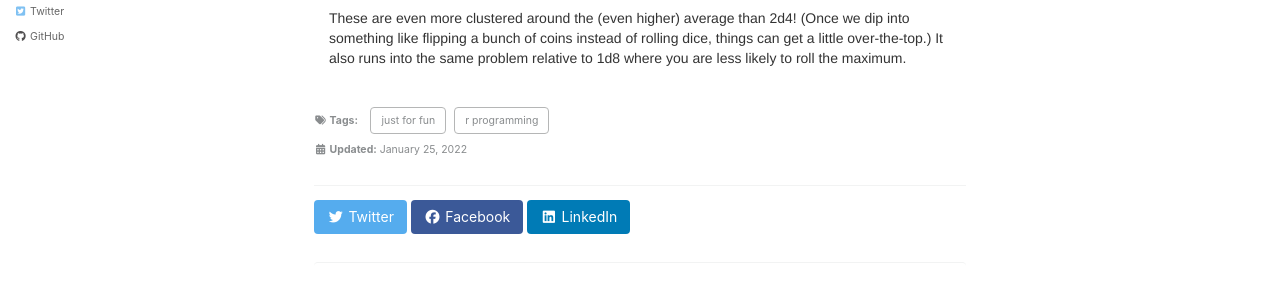
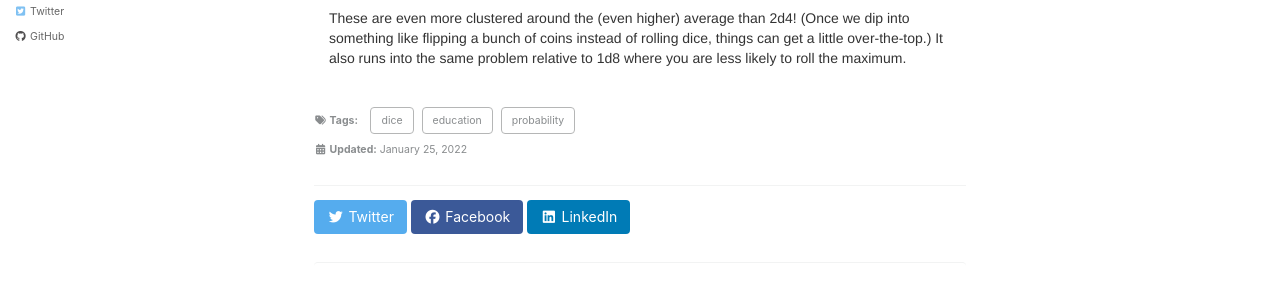
Before and after one commit to lgpcappiello/lgpcappiello.github.io, a Jekyll site: the page built from _posts/2022-1-25-introprobdice.md, in a window 1280 px wide and 900 px high, scrolled down 3625 px. Shown: the part 164-453 px from the top of the window. Built offline with Jekyll 4.4.1, drawn with Linux system fonts in a browser that asks for light colours; cached includes are drawn as plain includes; nearby versions of some CDN libraries; formulas are drawn with MathJax 3.

Commit message:
Update 2022-1-25-introprobdice.md

```diff
--- a/_posts/2022-1-25-introprobdice.md
+++ b/_posts/2022-1-25-introprobdice.md
@@ -1,8 +1,9 @@
 ---
 title: "A Gentle Introduction to Probability Using Dice"
 tags:
-  - r programming
-  - just for fun
+  - probability
+  - education
+  - dice
 ---
 
 <html>
@@ -12,9 +13,6 @@ tags:
 <meta charset="utf-8" />
 <meta name="generator" content="pandoc" />
 <meta http-equiv="X-UA-Compatible" content="IE=EDGE" />
-
-
-<meta name="author" content="Dr. Lauren Cappiello" />
 
 
 <title>A Gentle Introduction to Probability Using Dice</title>
```
